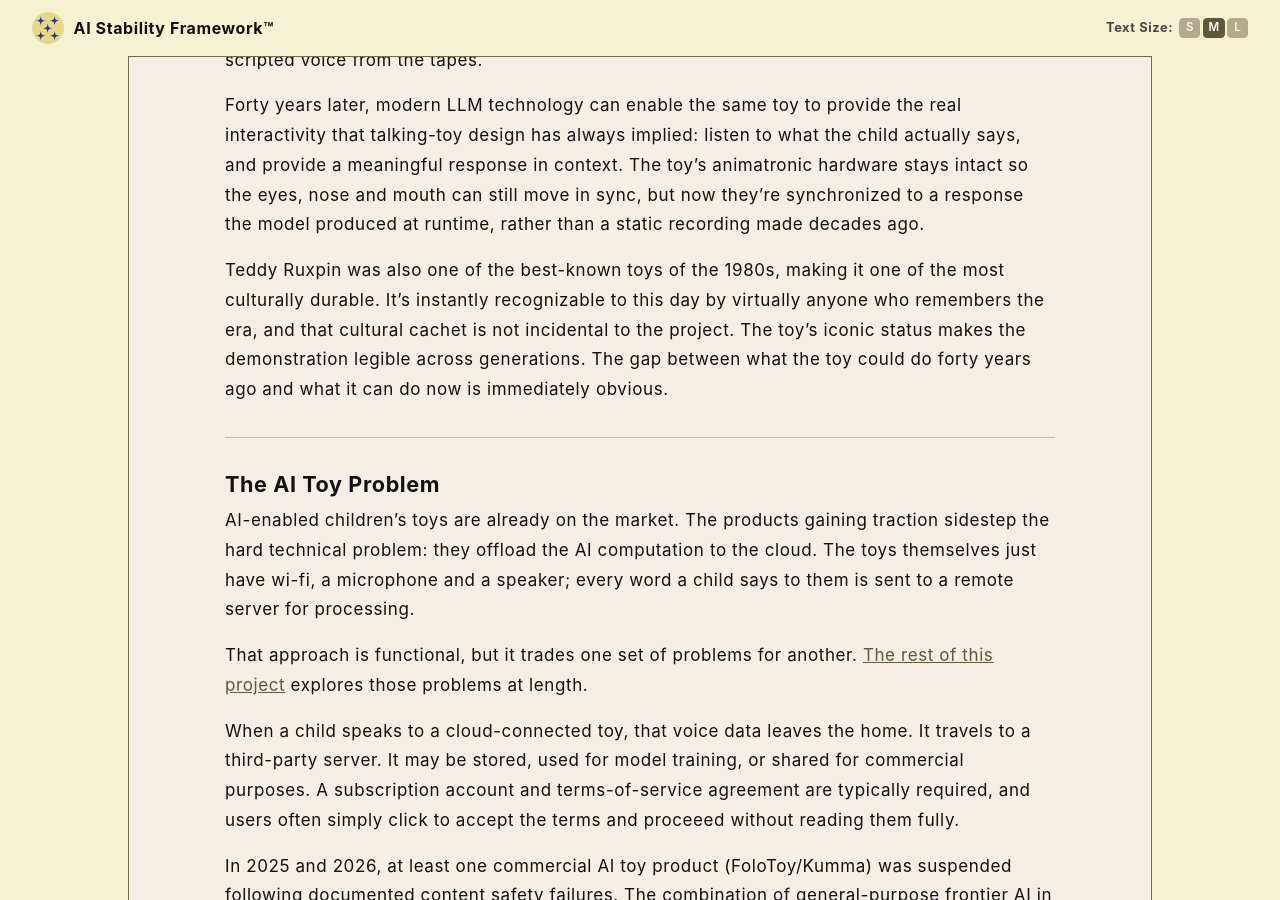
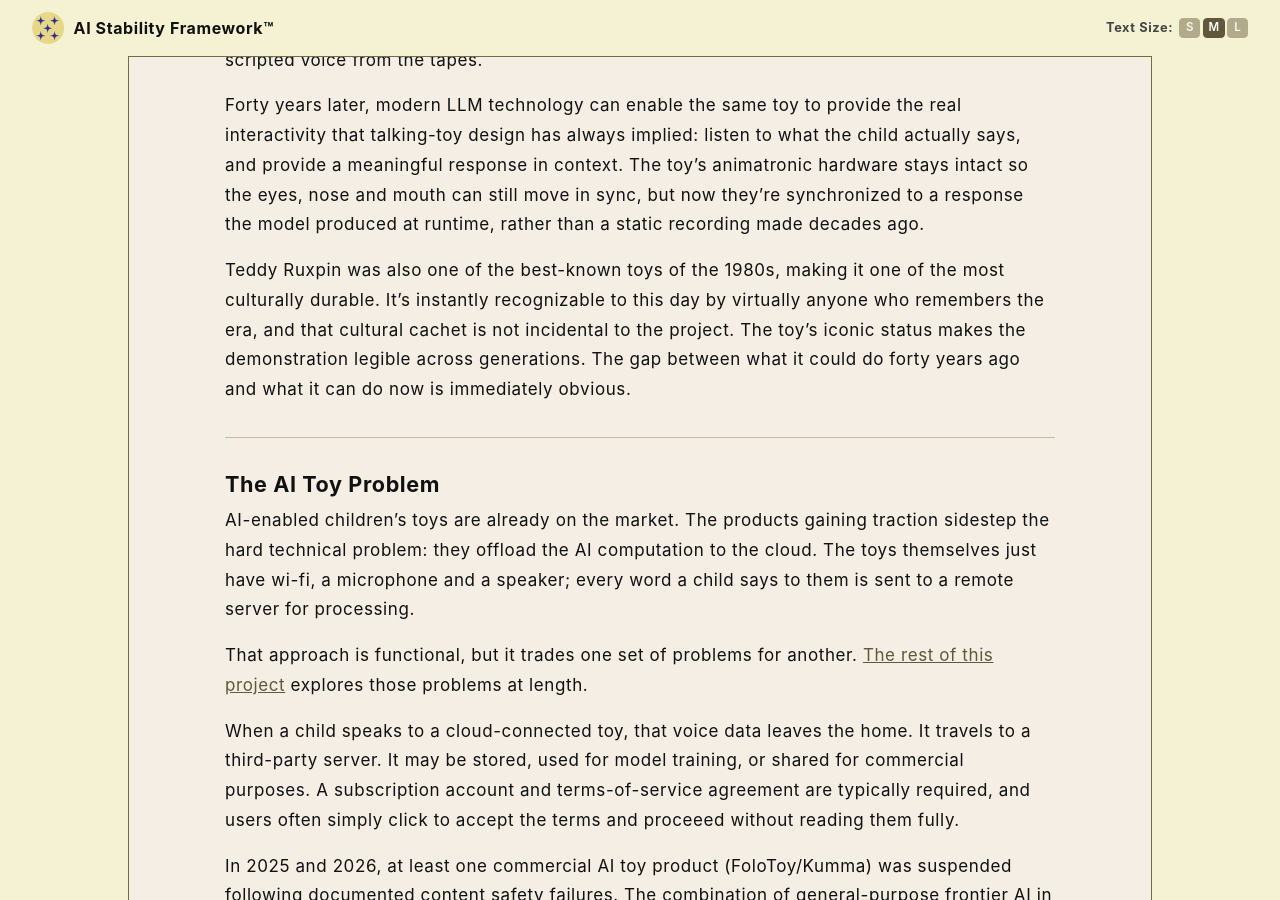
Before and after one commit to rojaslen/AISF-WEB, a Jekyll site: the page built from apx05.md, in a window 1280 px wide and 900 px high, scrolled down 413 px. Built offline with Jekyll 4.4.1, drawn with Linux system fonts in a browser that asks for light colours; some web fonts are replaced.

Commit message:
Update apx05.md

```diff
--- a/apx05.md
+++ b/apx05.md
@@ -19,7 +19,7 @@
 
 Forty years later, modern LLM technology can enable the same toy to provide the real interactivity that talking-toy design has always implied: listen to what the child actually says, and provide a meaningful response in context. The toy's animatronic hardware stays intact so the eyes, nose and mouth can still move in sync, but now they're synchronized to a response the model produced at runtime, rather than a static recording made decades ago.
 
-Teddy Ruxpin was also one of the best-known toys of the 1980s, making it one of the most culturally durable. It's instantly recognizable to this day by virtually anyone who remembers the era, and that cultural cachet is not incidental to the project. The toy's iconic status makes the demonstration legible across generations. The gap between what the toy could do forty years ago and what it can do now is immediately obvious.
+Teddy Ruxpin was also one of the best-known toys of the 1980s, making it one of the most culturally durable. It's instantly recognizable to this day by virtually anyone who remembers the era, and that cultural cachet is not incidental to the project. The toy's iconic status makes the demonstration legible across generations. The gap between what it could do forty years ago and what it can do now is immediately obvious.
 
 ---
 
```
